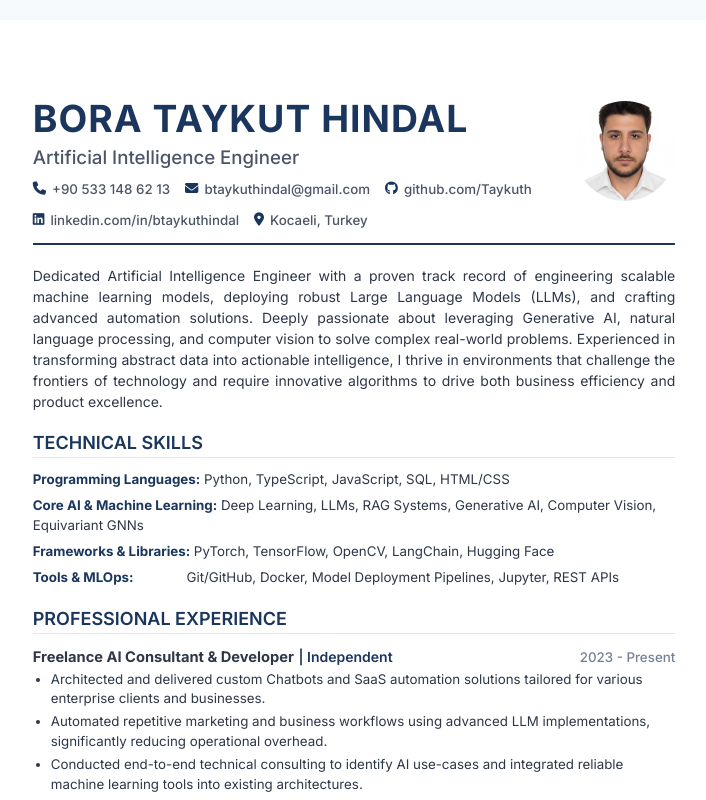
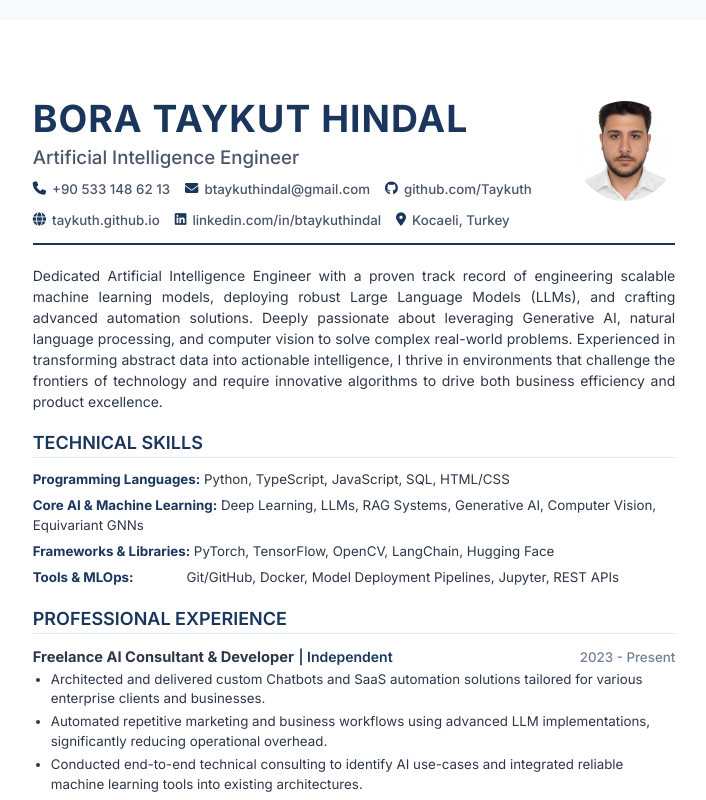
Before and after one commit to Taykuth/Taykuth.github.io, a plain HTML site: page cv_print.html in a window 1280 px wide. Shown: the top 800 px of the page, without its empty margins (286-992 px from the left). Drawn offline with Linux system fonts and the light colour scheme.

Commit message:
Add website link to PDF CV

```diff
--- a/cv_print.html
+++ b/cv_print.html
@@ -194,6 +194,7 @@
                     <div><i class="fas fa-phone"></i> +90 533 148 62 13</div>
                     <div><i class="fas fa-envelope"></i> <a href="mailto:btaykuthindal@gmail.com">btaykuthindal@gmail.com</a></div>
                     <div><i class="fab fa-github"></i> <a href="https://github.com/Taykuth">github.com/Taykuth</a></div>
+                    <div><i class="fas fa-globe"></i> <a href="https://taykuth.github.io/">taykuth.github.io</a></div>
                     <div><i class="fab fa-linkedin"></i> <a href="#">linkedin.com/in/btaykuthindal</a></div>
                     <div><i class="fas fa-map-marker-alt"></i> Kocaeli, Turkey</div>
                 </div>
```
